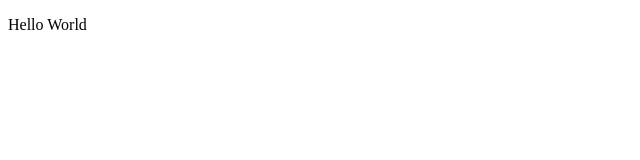
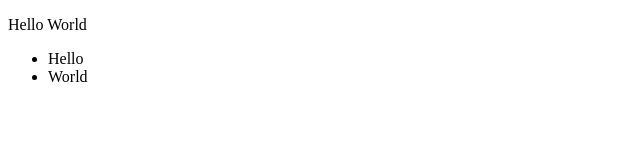
Before and after one commit to xdemetr/test, a plain HTML site: page index.html in a window 1280 px wide. Shown: the whole page, without its empty margins (0-640 px from the left). Drawn offline with Linux system fonts and the light colour scheme.

Commit message:
Добавление списка.

```diff
--- a/index.html
+++ b/index.html
@@ -6,6 +6,10 @@
   <body>
     <div class="wrap">
       <p>Hello World</p>
+      <ul>
+        <li>Hello</li>
+        <li>World</li>
+      </ul>
     </div>
   </body>
 </html>
```
